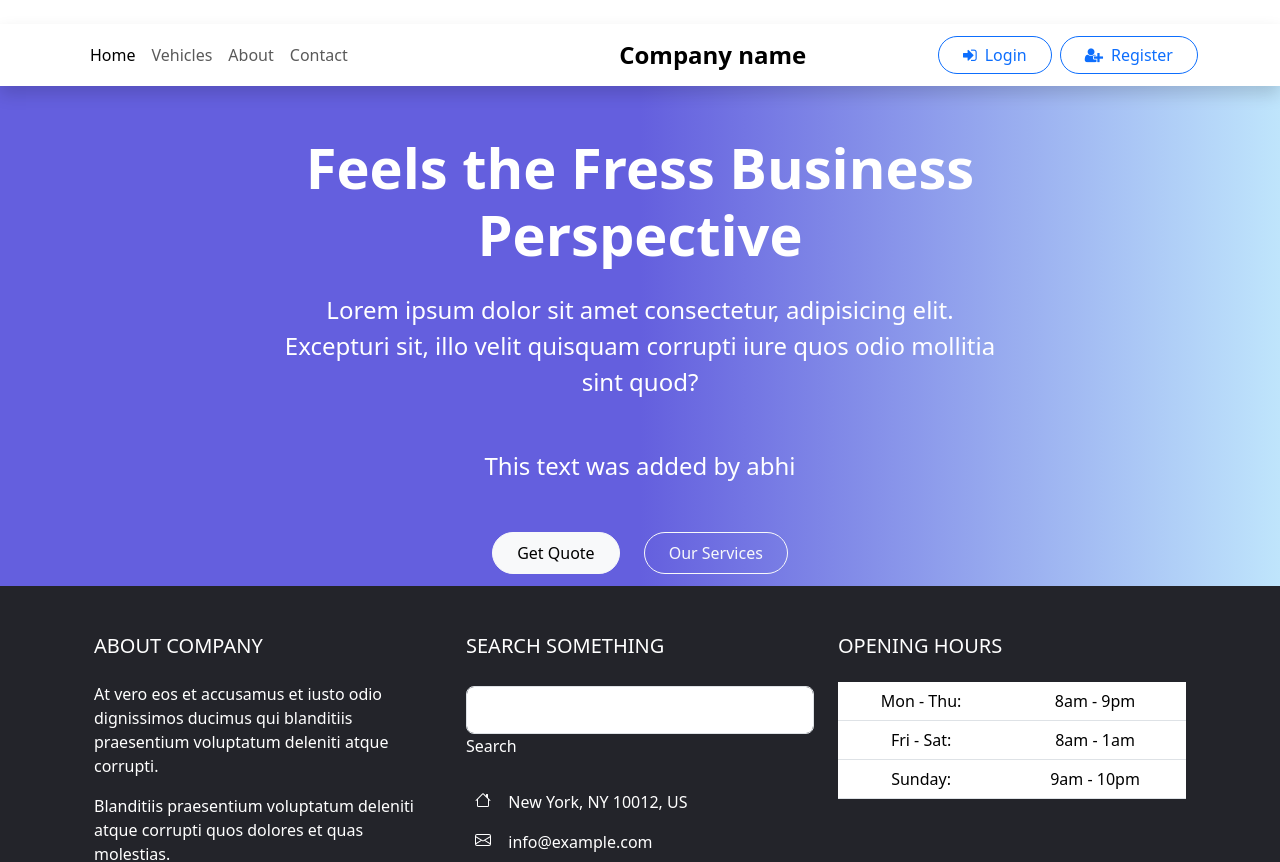
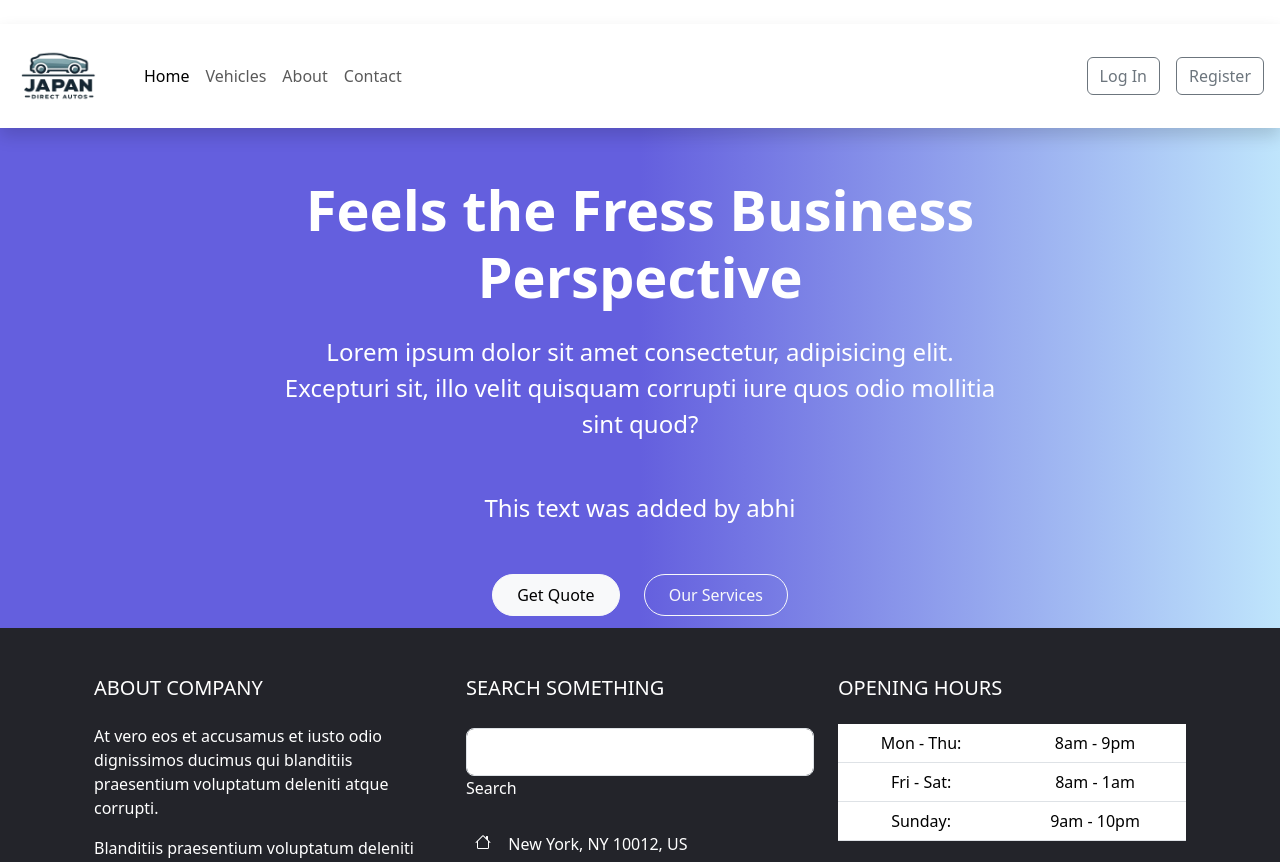
Before and after one commit to harkiratsingh2002/Project-Customet-Management, a React (Create React App) app in the folder client/: page /#/ in a window 1280 px wide. Shown: the top 862 px of the page. Built offline with nearby package versions, Linux system fonts and the light colour scheme.

Commit message:
navbar update

```diff
--- a/client/src/App.jsx
+++ b/client/src/App.jsx
@@ -1,4 +1,3 @@
-import logo from './logo.svg';
 import './App.css';
 import axios from 'axios';
 import { Toaster, toaster } from 'react-hot-toast';
--- a/client/src/CSS/Navbar.css
+++ b/client/src/CSS/Navbar.css
@@ -0,0 +1,6 @@
+.navbar-custom {
+    height: 13%;
+    /* Set to desired width */
+    margin: 0 auto;
+    /* Center the navbar if needed */
+}
--- a/client/src/components/Navbar.jsx
+++ b/client/src/components/Navbar.jsx
@@ -1,16 +1,20 @@
 import React from "react";
 import '../CSS/Navbar.css'
+import logo from '../images/logo.png';
 const Navbar = () => {
     return (
         <div>
-            <nav class="navbar navbar-expand-lg navbar-light shadow ">
-                <div class="container">
+            <nav class="navbar navbar-expand-lg navbar-light shadow pt-0 pb-0 navbar-custom sticky-top ">
+                <div class="container-fluid  pe-0 ps-0">
 
 
                     <button class="navbar-toggler" type="button" data-bs-toggle="collapse" data-bs-target="#navbarSupportedContent" aria-controls="navbarSupportedContent" aria-expanded="false" aria-label="Toggle navigation">
                         <span class="navbar-toggler-icon"></span>
                     </button>
                     <div class="collapse navbar-collapse" id="navbarSupportedContent">
+                        <div className="navbar-brand me-0">
+                            <a href="#" class="navbar-brand"><img src={logo} alt="" width={120} height={110} /></a>
+                        </div>
                         <ul class="navbar-nav me-auto mb-2 mb-lg-0">
                             <li class="nav-item">
                                 <a class="nav-link active" aria-current="page" href="#">Home</a>
@@ -27,12 +31,9 @@ const Navbar = () => {
 
 
                         </ul>
-                        <a class="navbar-brand fw-bolder fs-4 mx-auto " href="#">Company name</a>
-                        <a href="#/login"><button className="btn btn-outline-primary ms-auto px-4 rounded-pill LogIn">
 
-                            <i className="fa fa-sign-in me-2"></i>Login</button></a>
-                        <a href="#/register"><button className="btn btn-outline-primary ms-2 px-4 rounded-pill LogIn">
-                            <i className="fa fa-user-plus me-2"></i>Register</button></a>
+                        <a class="me-3" href="#/login"><button type="button" class="btn btn-outline-secondary">Log In</button></a>
+                        <a class="me-3" href="#/register"><button type="button" class="btn btn-outline-secondary">Register</button></a>
 
                     </div>
                 </div>
```
Also changed, not shown: client/src/images/logo.png (added).
